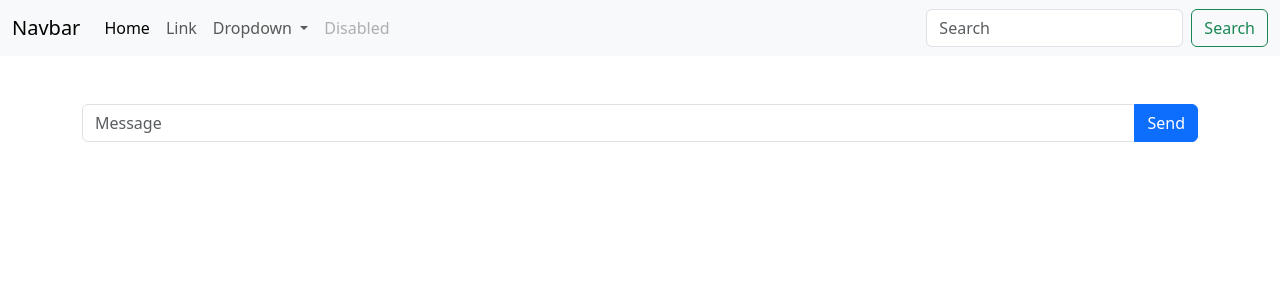
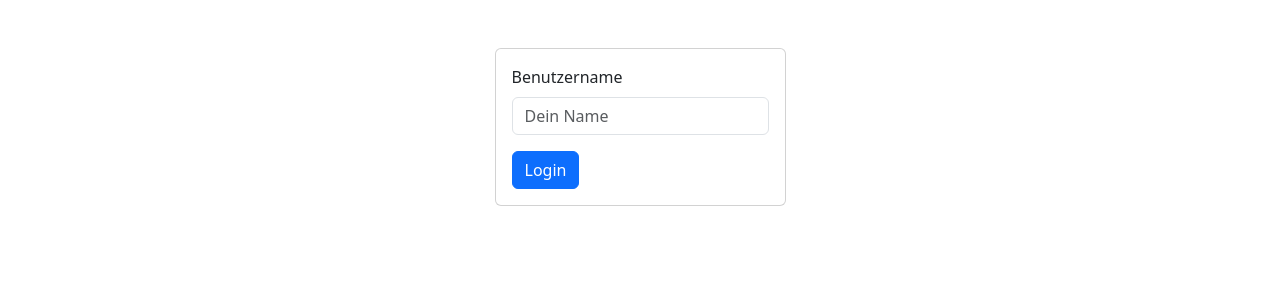
Before and after one commit to felix-schindler/m1-media-programming-main, a Flask app: page /login in a window 1280 px wide. Shown: the top 300 px of the page. Run offline with Flask 3, Linux system fonts and the light colour scheme.

Commit message:
1: finished

```diff
--- a/1-flask/__main__.py
+++ b/1-flask/__main__.py
@@ -1,4 +1,4 @@
-from flask import Flask, render_template, request
+from flask import Flask, redirect, render_template, request, url_for, session
 from flask_sqlalchemy import SQLAlchemy
 from datetime import datetime, timezone
 
@@ -6,6 +6,7 @@ from datetime import datetime, timezone
 app = Flask(__name__)
 app.config["SQLALCHEMY_DATABASE_URI"] = "sqlite:///data.db"
 app.config["SQLALCHEMY_TRACK_MODIFICATIONS"] = False
+app.secret_key = "6514b0a4-72eb-4011-82c2-cc2d05ad4ef2"
 
 db = SQLAlchemy(app)
 
@@ -17,14 +18,34 @@ class Message(db.Model):
     created_date = db.Column(db.DateTime(), default=datetime.now(timezone.utc))
 
 
-@app.route("/<name>", methods=["GET", "POST"])
-def hello(name):
+@app.route("/", methods=["GET", "POST"])
+def hello():
+    username = session.get("user")
+
+    if not username:
+        return redirect(url_for("login"))
+
     if request.method == "POST":
-        new_message = Message(user=name, content=request.form["msg"])
+        new_message = Message(user=username, content=request.form["msg"])
         db.session.add(new_message)
         db.session.commit()
     messages = Message.query.order_by(Message.created_date).all()
-    return render_template("index.html", name=name, messages=messages)
+    return render_template("index.html", user=username, messages=messages)
+
+
+@app.route("/login", methods=["GET", "POST"])
+def login():
+    if request.method == "POST":
+        username = request.form["username"]
+        session["user"] = username
+        return redirect("/")
+    return render_template("login.html")
+
+
+@app.route("/logout", methods=["GET", "POST"])
+def logout():
+    session.pop("user", default=None)
+    return redirect(url_for("login"))
 
 
 if __name__ == "__main__":
--- a/1-flask/templates/index.html
+++ b/1-flask/templates/index.html
@@ -14,41 +14,17 @@
             <span class="navbar-toggler-icon"></span>
             </button>
             <div class="collapse navbar-collapse" id="navbarSupportedContent">
-               <ul class="navbar-nav me-auto mb-2 mb-lg-0">
-                  <li class="nav-item">
-                     <a class="nav-link active" aria-current="page" href="#">Home</a>
-                  </li>
-                  <li class="nav-item">
-                     <a class="nav-link" href="#">Link</a>
-                  </li>
-                  <li class="nav-item dropdown">
-                     <a class="nav-link dropdown-toggle" href="#" role="button" data-bs-toggle="dropdown" aria-expanded="false">
-                     Dropdown
-                     </a>
-                     <ul class="dropdown-menu">
-                        <li><a class="dropdown-item" href="#">Action</a></li>
-                        <li><a class="dropdown-item" href="#">Another action</a></li>
-                        <li>
-                           <hr class="dropdown-divider">
-                        </li>
-                        <li><a class="dropdown-item" href="#">Something else here</a></li>
-                     </ul>
-                  </li>
-                  <li class="nav-item">
-                     <a class="nav-link disabled" aria-disabled="true">Disabled</a>
-                  </li>
-               </ul>
-               <form class="d-flex" role="search">
-                  <input class="form-control me-2" type="search" placeholder="Search" aria-label="Search"/>
-                  <button class="btn btn-outline-success" type="submit">Search</button>
-               </form>
+               <div class="navbar-nav me-auto mb-2 mb-lg-0">
+                 Willkommen, {{ user }}!
+               </div>
+               <a href="/logout" class="btn btn-primary">Logout</a>
             </div>
          </div>
       </nav>
 
       <div class="container d-flex flex-column gap-4 mt-5">
         {% for message in messages %}
-        <div class="d-flex justify-content-{% if name == message.user %}end{% else %}start{% endif %}">
+        <div class="d-flex justify-content-{% if user == message.user %}end{% else %}start{% endif %}">
           <div class="card">
             <div class="card-body">
               <h5 class="card-title mb-0">
--- /dev/null
+++ b/1-flask/templates/login.html
@@ -0,0 +1,25 @@
+<!DOCTYPE html>
+<html lang="de">
+   <head>
+      <meta charset="UTF-8">
+      <meta name="viewport" content="width=device-width, initial-scale=1.0">
+      <title>Login &middot; Chat</title>
+      <link href="https://cdn.jsdelivr.net/npm/bootstrap@5.3.8/dist/css/bootstrap.min.css" rel="stylesheet" integrity="sha384-sRIl4kxILFvY47J16cr9ZwB07vP4J8+LH7qKQnuqkuIAvNWLzeN8tE5YBujZqJLB" crossorigin="anonymous">
+   </head>
+   <body>
+      <div class="container d-flex flex-column gap-4 mt-5">
+        <div class="d-flex justify-content-center">
+          <div class="card">
+            <form action="" method="post" class="card-body">
+              <div class="mb-3">
+                <label for="username" class="form-label">Benutzername</label>
+                <input id="username" class="form-control" type="text" name="username" placeholder="Dein Name">
+              </div>
+              <button type="submit" class="btn btn-primary">Login</button>
+            </form>
+          </div>
+        </div>
+      </div>
+      <script src="https://cdn.jsdelivr.net/npm/bootstrap@5.3.8/dist/js/bootstrap.bundle.min.js" integrity="sha384-FKyoEForCGlyvwx9Hj09JcYn3nv7wiPVlz7YYwJrWVcXK/BmnVDxM+D2scQbITxI" crossorigin="anonymous"></script>
+   </body>
+</html>
```
